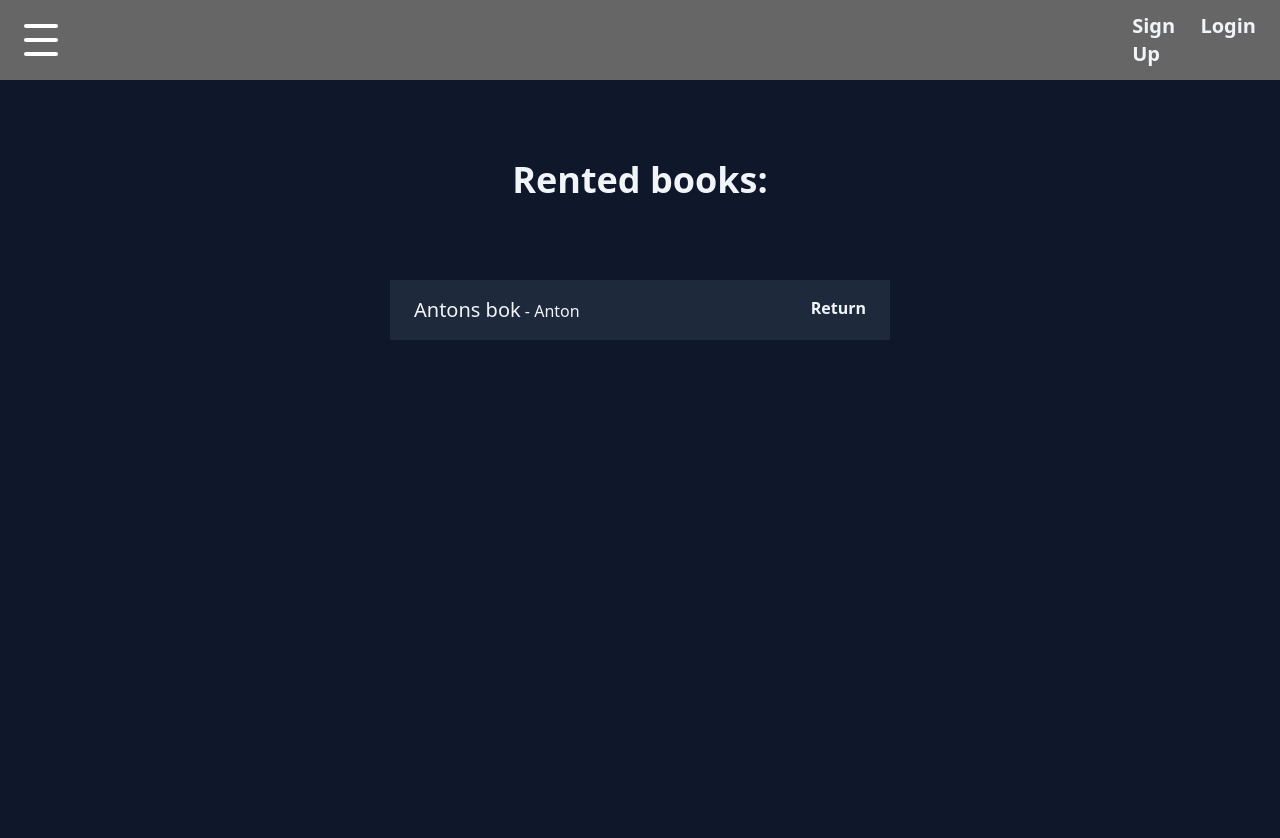
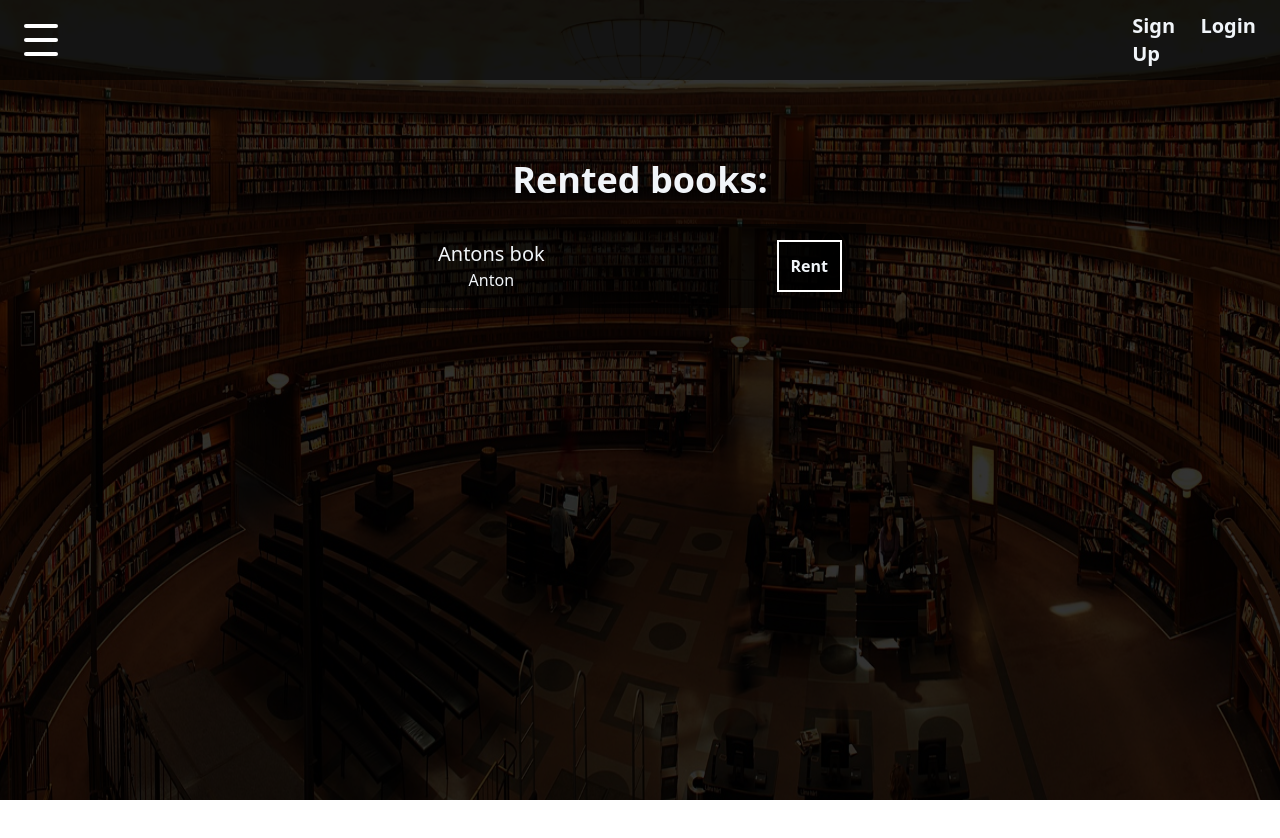
Before and after one commit to antonjanzon95/Library-App, a Next.js app: page /RentedBooks in a window 1280 px wide. Shown: the top 838 px of the page. After the commit the page ends 800 px from the top, so only its background shows below. Built offline with nearby package versions, Linux system fonts and the light colour scheme.

Commit message:
Styling available,rented books

```diff
--- a/data/books.json
+++ b/data/books.json
@@ -1,16 +1,16 @@
 {
   "availableBooks": [
+    {
+      "id": "1ee8c0cc-f3df-48c1-83aa-8dab59e7d632",
+      "name": "Harry Potter and the Philosopher's Stone",
+      "author": "J. K. Rowling",
+      "pages": "223"
+    },
     {
       "id": "ab44a383-cb89-47e7-8d20-497eb68b663f",
       "name": "Harry Potter and the Chamber of Secrets",
       "author": "J. K. Rowling",
       "pages": "251"
-    },
-    {
-      "id": "1ee8c0cc-f3df-48c1-83aa-8dab59e7d632",
-      "name": "Harry Potter and the Philosopher's Stone",
-      "author": "J. K. Rowling",
-      "pages": "223"
     }
   ],
   "rentedBooks": [
--- a/pages/AvailableBooks.js
+++ b/pages/AvailableBooks.js
@@ -2,6 +2,7 @@ import React, { useState, useEffect } from "react";
 import Heading from "./components/Heading";
 import BooksRenderer from "./components/BooksRenderer";
 import Navigation from "./components/Navigation";
+import Image from "next/image";
 
 const AvailableBooks = () => {
   const [availableBooks, setAvailableBooks] = useState([]);
@@ -22,9 +23,15 @@ const AvailableBooks = () => {
   return (
     <>
       <Navigation />
-      <section className="bg-slate-900 text-slate-100 flex flex-col items-center min-h-screen gap-20">
+      <section className="bg-black bg-opacity-80 text-slate-100 flex flex-col items-center h-screen mt-[-80px] pt-20">
+        <Image
+          src="/books-gb2bee1400_1920.jpg"
+          alt="Library"
+          fill
+          className="bg-cover z-[-1]"
+        />
         <Heading title={"Available books:"} />
-        <div className="flex flex-col gap-6 min-w-[500px]">
+        <div className="flex flex-col gap-6 p-6 laptop:w-[500px]">
           <BooksRenderer books={availableBooks} />
         </div>
       </section>
--- a/pages/RentedBooks.js
+++ b/pages/RentedBooks.js
@@ -2,6 +2,7 @@ import React, { useState, useEffect } from "react";
 import Heading from "./components/Heading";
 import BooksRenderer from "./components/BooksRenderer";
 import Navigation from "./components/Navigation";
+import Image from "next/image";
 
 const RentedBooks = () => {
   const [rentedBooks, setRentedBooks] = useState([]);
@@ -22,10 +23,16 @@ const RentedBooks = () => {
   return (
     <>
       <Navigation />
-      <section className="bg-slate-900 text-slate-100 flex flex-col items-center min-h-screen gap-20">
+      <section className="bg-black bg-opacity-80 text-slate-100 flex flex-col items-center h-screen mt-[-80px] pt-20">
+        <Image
+          src="/books-gb2bee1400_1920.jpg"
+          alt="Library"
+          fill
+          className="bg-cover z-[-1]"
+        />
         <Heading title={"Rented books:"} />
-        <div className="flex flex-col gap-6 min-w-[500px]">
-          <BooksRenderer books={rentedBooks} isRentButtonDisabled={true} />
+        <div className="flex flex-col gap-6 p-6 laptop:w-[500px]">
+          <BooksRenderer books={rentedBooks} />
         </div>
       </section>
     </>
--- a/pages/components/BooksRenderer.jsx
+++ b/pages/components/BooksRenderer.jsx
@@ -49,24 +49,31 @@ const BooksRenderer = ({ books, isRentButtonDisabled }) => {
 
   if (books.length > 0) {
     return (
-      <ul className="flex flex-col gap-8 bg-slate-800 px-6 py-4">
+      <ul className="flex flex-col gap-8 bg-black bg-opacity-60 px-6 py-4">
         {books.map((book) => {
           return (
             <li key={book.id} className="flex justify-between">
               <div>
                 <button onClick={() => toggleShowPages(book)}>
-                  <span className="text-xl">{book.name}</span> - {book.author}
+                  <span className="text-xl">{book.name}</span> <br />{" "}
+                  {book.author}
                 </button>
                 {showPagesForBook === book.id && <p> {pages} pages</p>}
               </div>
 
-              <div className="font-bold">
+              <div className="font-bold flex items-center justify-center">
                 {isRentButtonDisabled ? (
-                  <button className="ml-6" onClick={() => returnBook(book)}>
+                  <button
+                    className="ml-6 border-2 border-white p-3 bg-black bg-opacity-80 hover:bg-slate-100 hover:text-black"
+                    onClick={() => returnBook(book)}
+                  >
                     Return
                   </button>
                 ) : (
-                  <button className="ml-6" onClick={() => rentBook(book)}>
+                  <button
+                    className="ml-6 border-2 border-white p-3 bg-black bg-opacity-80 hover:bg-slate-100 hover:text-black"
+                    onClick={() => rentBook(book)}
+                  >
                     Rent
                   </button>
                 )}
--- a/pages/components/Navigation.jsx
+++ b/pages/components/Navigation.jsx
@@ -58,14 +58,10 @@ const Navigation = () => {
         </ul>
         <ul className="flex gap-4">
           <li className="hover:text-blue-600">
-            <Link onClick={toggleMenu} href="/SignUp">
-              Sign Up
-            </Link>
+            <Link href="/SignUp">Sign Up</Link>
           </li>
           <li className="hover:text-blue-600">
-            <Link onClick={toggleMenu} href="/Login">
-              Login
-            </Link>
+            <Link href="/Login">Login</Link>
           </li>
         </ul>
       </nav>
```
